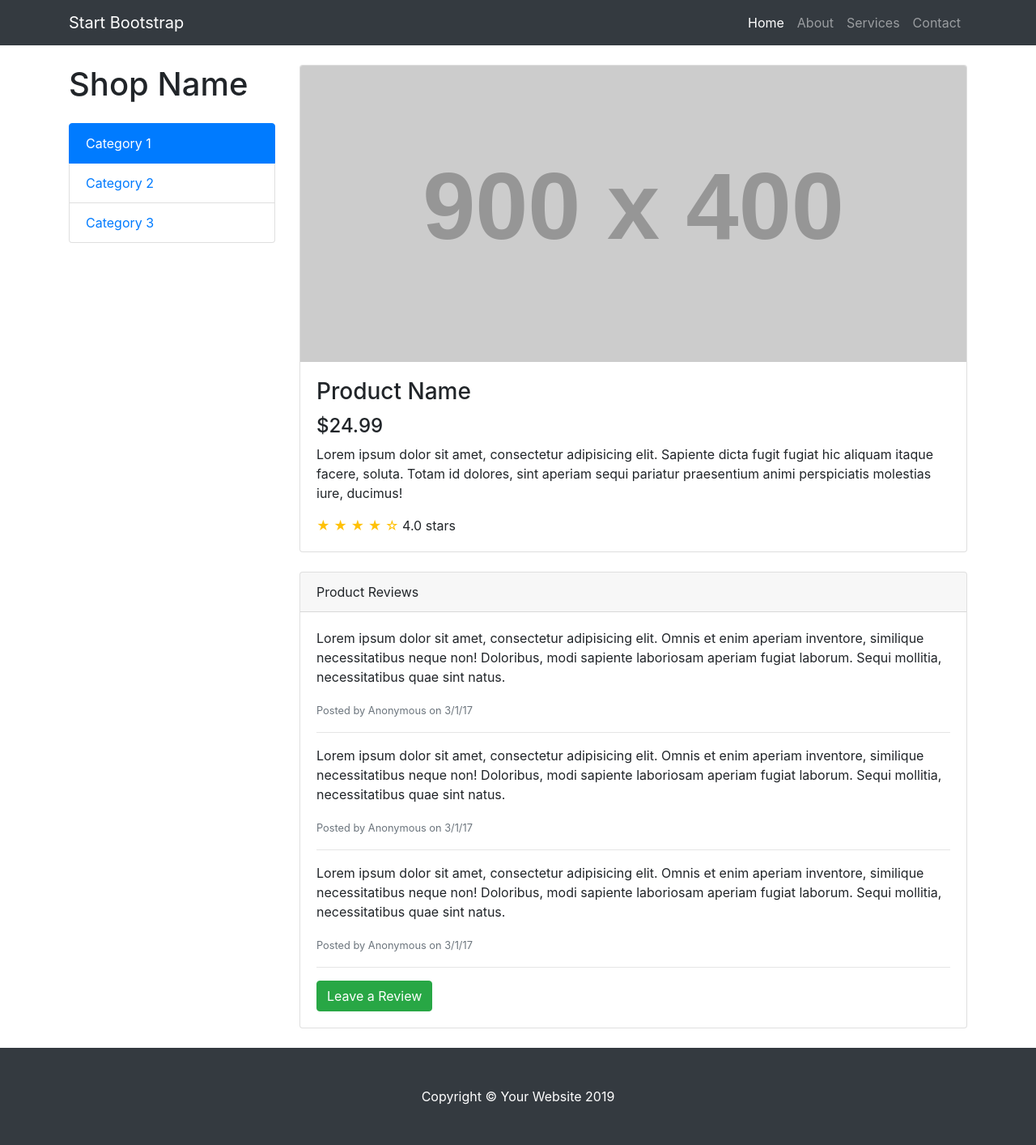
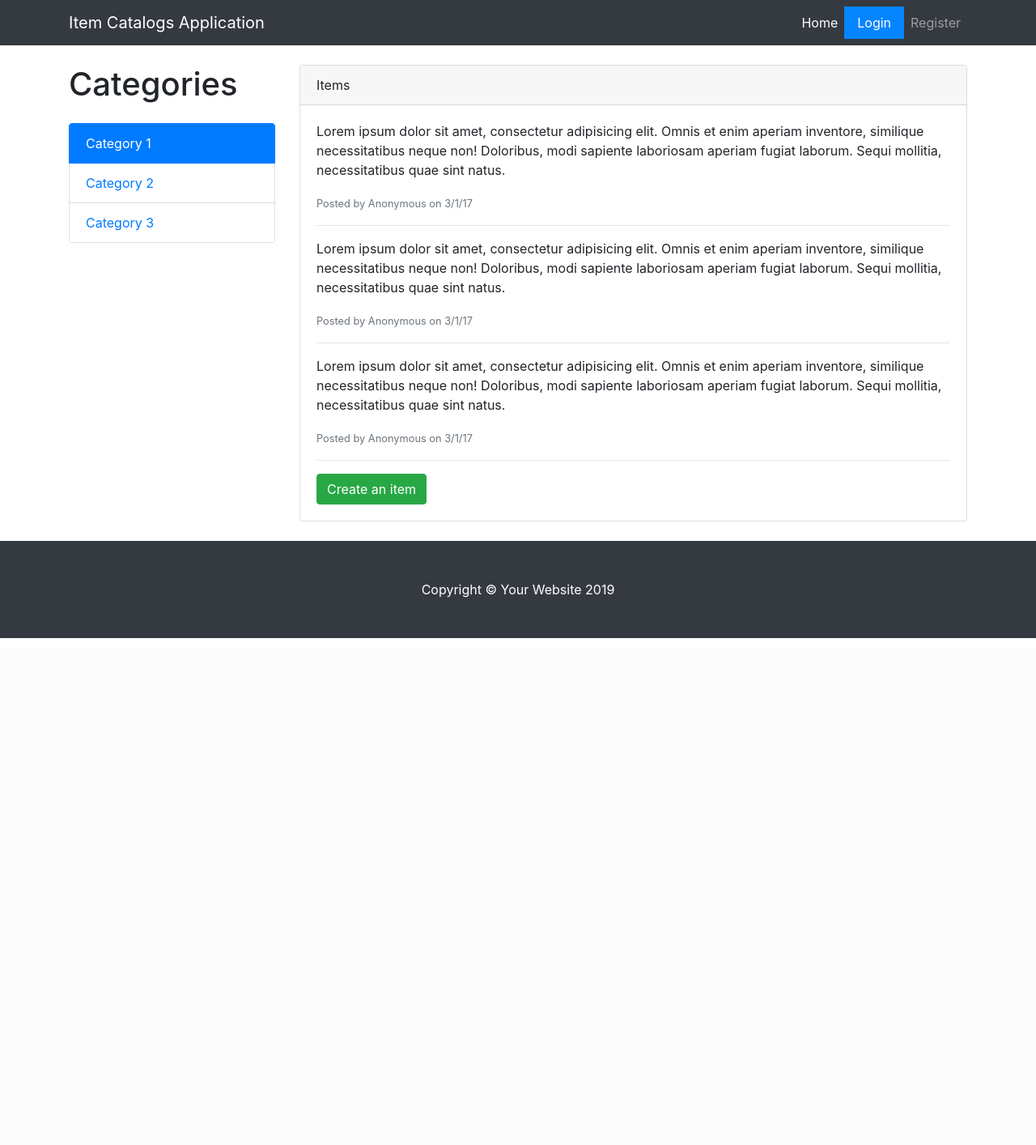
Before and after one commit to amirtds/itemCatalog, a Flask app: page / in a window 1280 px wide. Shown: the whole page at 81% size. After the commit the page ends 788 px from the top, so only its background shows below. Run offline with Flask 2, Linux system fonts and the light colour scheme; grey boxes labelled with a size stand in for pictures from a placeholder-image service; some libraries are stand-ins or nearby versions.

Commit message:
feat: initializing login and registration urls and templates

```diff
--- a/catalog_app.py
+++ b/catalog_app.py
@@ -12,6 +12,14 @@ app = Flask(__name__)
 def index():
     return render_template("index.html")
 
+@app.route("/login")
+def login():
+    return render_template("login.html")
+
+@app.route("/register")
+def register():
+    return render_template("register.html")
+
 @app.route("/catalog/catalogname")
 def show_items_in_category():
     return render_template("catalogView.html")
--- a/templates/index.html
+++ b/templates/index.html
@@ -8,7 +8,7 @@
     <div class="row">
 
       <div class="col-lg-3">
-        <h1 class="my-4">Shop Name</h1>
+        <h1 class="my-4">Categories</h1>
         <div class="list-group">
           <a href="#" class="list-group-item active">Category 1</a>
           <a href="#" class="list-group-item">Category 2</a>
@@ -18,22 +18,9 @@
       <!-- /.col-lg-3 -->
 
       <div class="col-lg-9">
-
-        <div class="card mt-4">
-          <img class="card-img-top img-fluid" src="http://placehold.it/900x400" alt="">
-          <div class="card-body">
-            <h3 class="card-title">Product Name</h3>
-            <h4>$24.99</h4>
-            <p class="card-text">Lorem ipsum dolor sit amet, consectetur adipisicing elit. Sapiente dicta fugit fugiat hic aliquam itaque facere, soluta. Totam id dolores, sint aperiam sequi pariatur praesentium animi perspiciatis molestias iure, ducimus!</p>
-            <span class="text-warning">&#9733; &#9733; &#9733; &#9733; &#9734;</span>
-            4.0 stars
-          </div>
-        </div>
-        <!-- /.card -->
-
         <div class="card card-outline-secondary my-4">
           <div class="card-header">
-            Product Reviews
+            Items
           </div>
           <div class="card-body">
             <p>Lorem ipsum dolor sit amet, consectetur adipisicing elit. Omnis et enim aperiam inventore, similique necessitatibus neque non! Doloribus, modi sapiente laboriosam aperiam fugiat laborum. Sequi mollitia, necessitatibus quae sint natus.</p>
@@ -45,7 +32,7 @@
             <p>Lorem ipsum dolor sit amet, consectetur adipisicing elit. Omnis et enim aperiam inventore, similique necessitatibus neque non! Doloribus, modi sapiente laboriosam aperiam fugiat laborum. Sequi mollitia, necessitatibus quae sint natus.</p>
             <small class="text-muted">Posted by Anonymous on 3/1/17</small>
             <hr>
-            <a href="#" class="btn btn-success">Leave a Review</a>
+            <a href="#" class="btn btn-success">Create an item</a>
           </div>
         </div>
         <!-- /.card -->
--- /dev/null
+++ b/templates/login.html
@@ -0,0 +1 @@
+login page
--- a/templates/main.html
+++ b/templates/main.html
@@ -23,25 +23,22 @@
   <!-- Navigation -->
   <nav class="navbar navbar-expand-lg navbar-dark bg-dark fixed-top">
     <div class="container">
-      <a class="navbar-brand" href="#">Start Bootstrap</a>
+      <a class="navbar-brand" href="#">Item Catalogs Application</a>
       <button class="navbar-toggler" type="button" data-toggle="collapse" data-target="#navbarResponsive" aria-controls="navbarResponsive" aria-expanded="false" aria-label="Toggle navigation">
         <span class="navbar-toggler-icon"></span>
       </button>
       <div class="collapse navbar-collapse" id="navbarResponsive">
         <ul class="navbar-nav ml-auto">
           <li class="nav-item active">
-            <a class="nav-link" href="#">Home
+            <a class="nav-link" href="{{ url_for("index") }}">Home
               <span class="sr-only">(current)</span>
             </a>
           </li>
-          <li class="nav-item">
-            <a class="nav-link" href="#">About</a>
+          <li class="nav-item" style="background: #0585ff;padding: 0 0.5rem;">
+            <a class="nav-link" href="{{ url_for("login") }}" style="color: #fff;">Login</a>
           </li>
           <li class="nav-item">
-            <a class="nav-link" href="#">Services</a>
-          </li>
-          <li class="nav-item">
-            <a class="nav-link" href="#">Contact</a>
+            <a class="nav-link" href="{{ url_for("register") }}">Register</a>
           </li>
         </ul>
       </div>
--- /dev/null
+++ b/templates/register.html
@@ -0,0 +1 @@
+registration page
```
Also changed, not shown: 1 other file.
